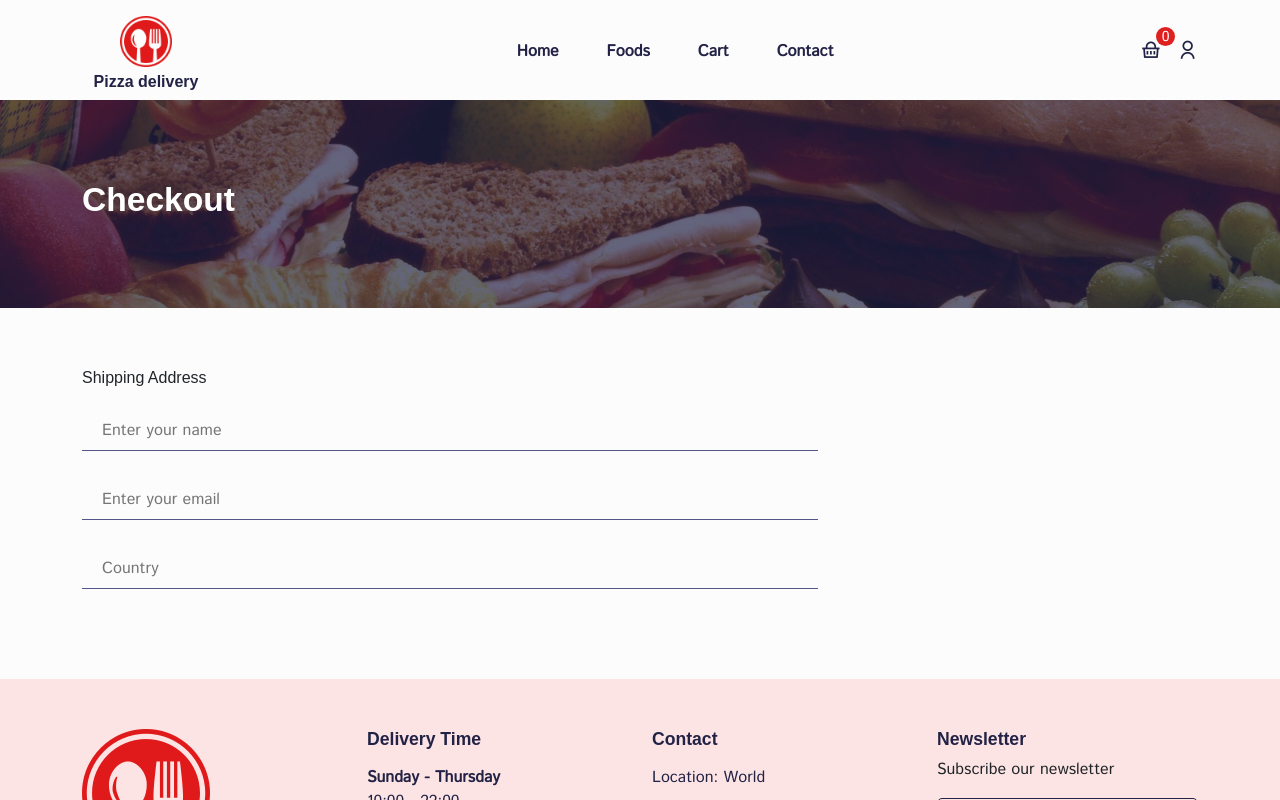
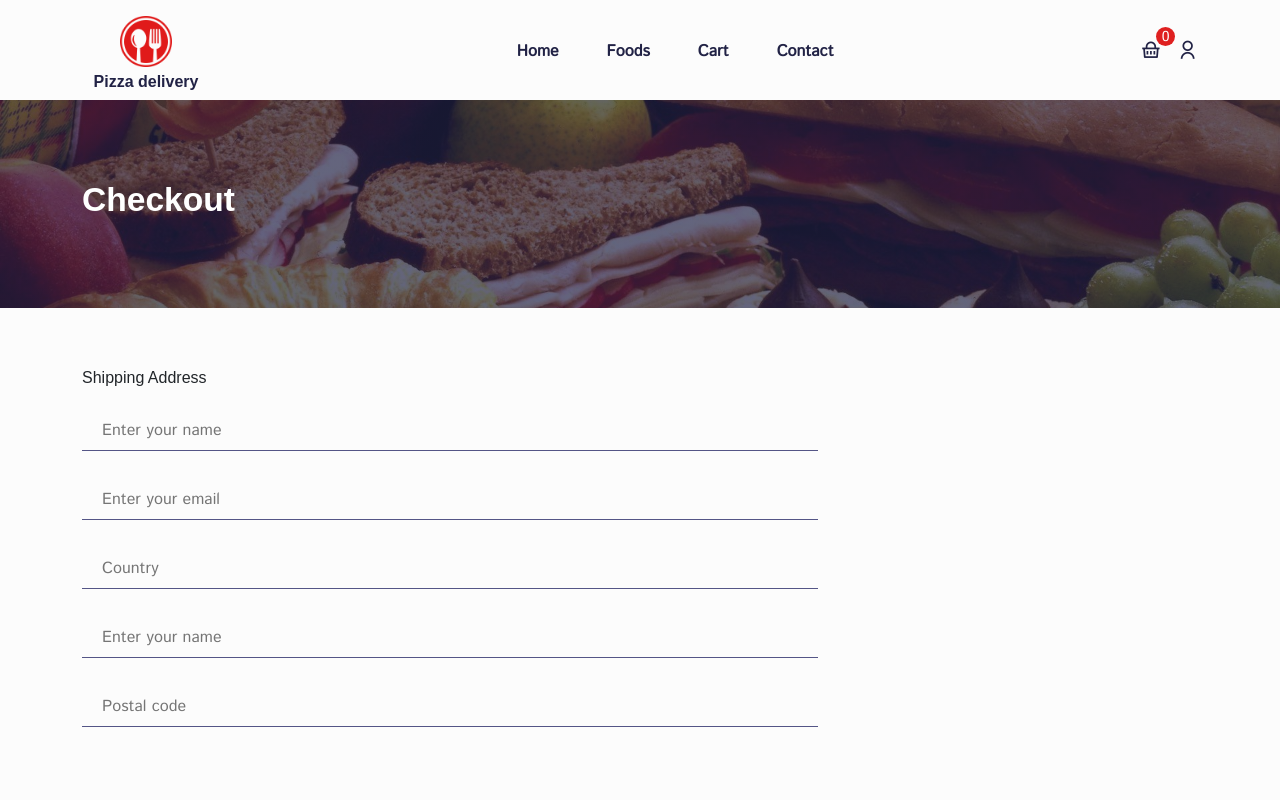
Before and after one commit to Andrewmoren/e_commerce_pizza, a React (Create React App) app: page /checkout in a window 1280 px wide. Shown: the top 800 px of the page. Built offline with nearby package versions, Linux system fonts and the light colour scheme; a web font is replaced by a local one.

Commit message:
start build Checkout 1

```diff
--- a/src/pages/Checkout.jsx
+++ b/src/pages/Checkout.jsx
@@ -23,6 +23,12 @@ const Checkout = () => {
                 <div className="form__group">
                   <input type="text" placeholder="Country" />
                 </div>
+                <div className="form__group">
+                  <input type="text" placeholder="Enter your name" />
+                </div>
+                <div className="form__group">
+                  <input type="number" placeholder="Postal code" />
+                </div>
               </form>
             </Col>
             <Col lg="4" md="6"></Col>
```
